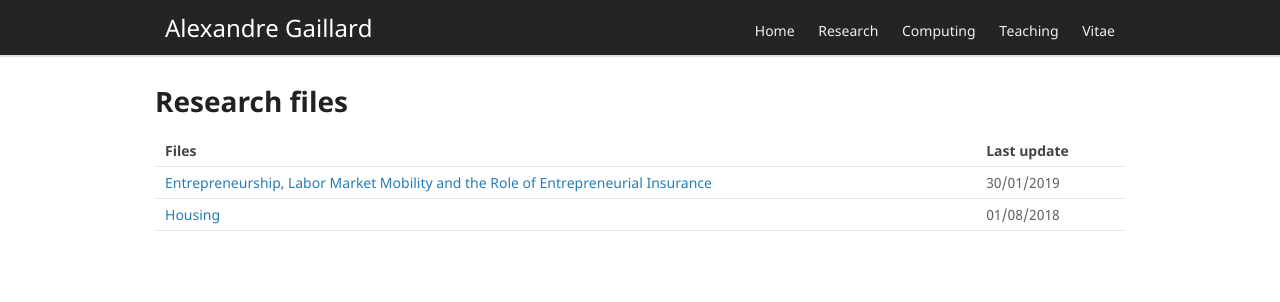
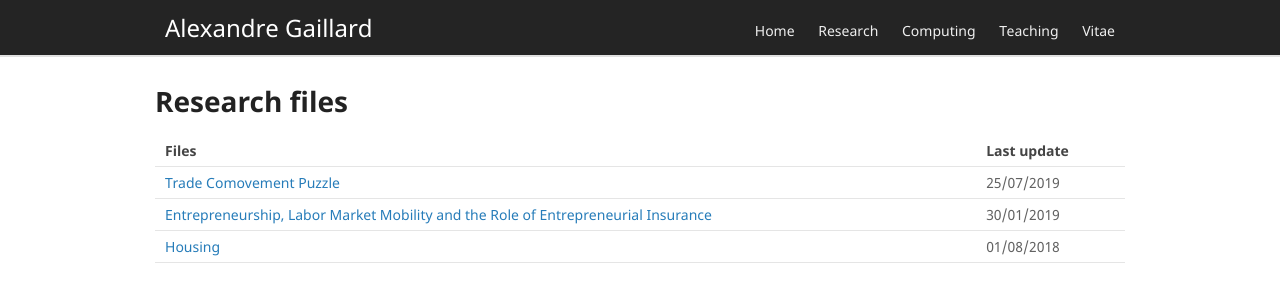
Before and after one commit to AGaillardTSE/AGaillardTSE.github.io, a Jekyll site: the page built from projects/index.md, in a window 1280 px wide. Shown: the top 302 px of the page. Built offline with Jekyll 4.4.1, drawn with Linux system fonts in a browser that asks for light colours; our own code applies the rules of GitHub Pages for plain Markdown files.

Commit message:
Update index.md

```diff
--- a/projects/index.md
+++ b/projects/index.md
@@ -7,5 +7,6 @@ redirect_from: "/download/note_housing/"
 
 | Files       |  Last update |
 |:-------------|:------------------|
+| [Trade Comovement Puzzle](./TCP/) | 25/07/2019 |
 | [Entrepreneurship, Labor Market Mobility and the Role of Entrepreneurial Insurance](./ELMM/)           | 30/01/2019 |
 | [Housing](./HOUSING_notes/) | 01/08/2018 |
```
